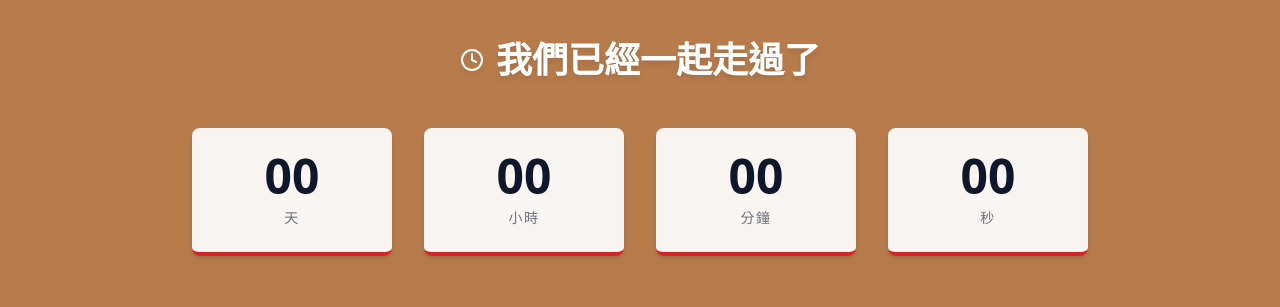
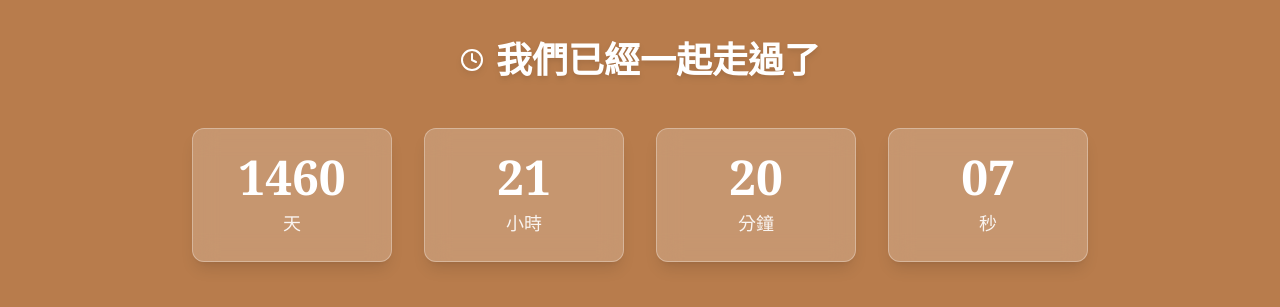
Before and after one commit to billyz31/Happy4th, a React (Vite) app: page / in a window 1280 px wide. Shown: the part 840-1147 px from the top of the page. Built offline with nearby package versions, Linux system fonts and the light colour scheme; the HTML template or start-up script is replaced by a standard one.

Commit message:
Fix duplicate TimeBox component and add zero padding to timer

```diff
--- a/src/App.jsx
+++ b/src/App.jsx
@@ -2,6 +2,9 @@ import React, { useState, useEffect } from 'react';
 import { motion, AnimatePresence } from 'framer-motion';
 import confetti from 'canvas-confetti';
 import { Heart, Calendar, Clock, Music, ChevronDown, Play, Pause, Volume2, VolumeX, TestTube } from 'lucide-react';
+
+// 開始日期 - 2021年12月25日
+const START_DATE = new Date('2021-12-25T00:00:00');
 
 // 照片列表
 const PHOTOS = [
@@ -287,6 +290,16 @@ const MusicPlayer = () => {
   );
 };
 
+// 時間顯示盒子組件
+const TimeBox = ({ value, label }) => (
+  <div className="text-center">
+    <div className="bg-white/20 backdrop-blur-md rounded-xl p-6 shadow-lg border border-white/30">
+      <div className="text-4xl md:text-5xl font-bold text-white mb-2">{String(value).padStart(2, '0')}</div>
+      <div className="text-lg text-white/90 font-medium">{label}</div>
+    </div>
+  </div>
+);
+
 // 雪花組件
 const Snowfall = () => {
   const [snowflakes, setSnowflakes] = useState([]);
@@ -502,15 +515,4 @@ function App() {
   );
 }
 
-function TimeBox({ value, label }) {
-  return (
-    <div className="bg-christmas-cream p-6 rounded-lg shadow-md border-b-4 border-christmas-red">
-      <div className="text-4xl md:text-5xl font-bold text-christmas-dark mb-2 font-sans">
-        {String(value).padStart(2, '0')}
-      </div>
-      <div className="text-gray-500 uppercase tracking-widest text-sm">{label}</div>
-    </div>
-  );
-}
-
 export default App;
```
